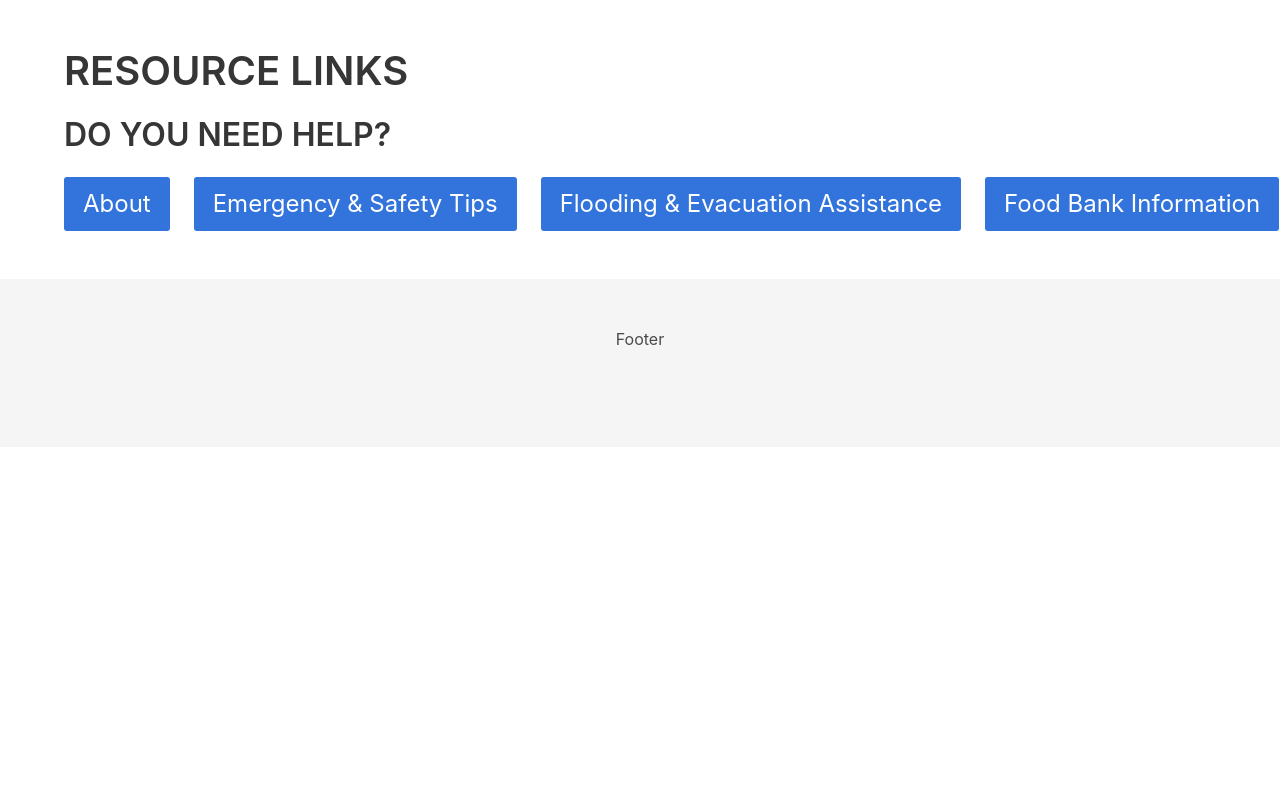
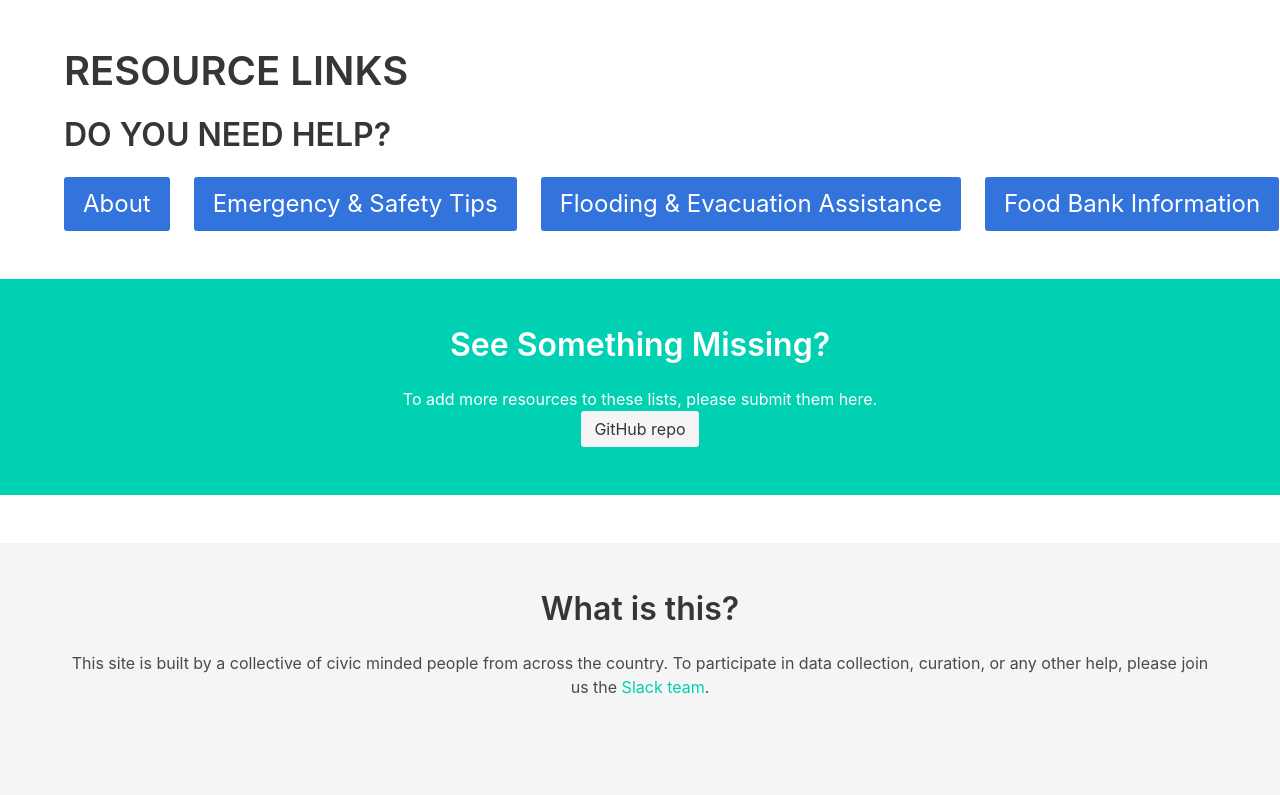
Before and after one commit to Irma-Response/irmarelief-static, a Jekyll site: the page built from index.md, in a window 1280 px wide. Shown: the part 517-1312 px from the top of the page. Built offline with Jekyll 4.4.1, drawn with Linux system fonts in a browser that asks for light colours; before the commit the page ends 964 px from its top, so only the background shows below that.

Commit message:
flesh out footer elements

```diff
--- a/_layouts/default.html
+++ b/_layouts/default.html
@@ -50,10 +50,22 @@
 				</div>
 			</div>
 		</main>
+		<section class="hero is-primary is-small">
+		<div class="hero-body">
+		  <div class="container has-text-centered">
+		    <h1 class="title is-3">
+		      See Something Missing?
+		    </h1>
+				<p>To add more resources to these lists, please submit them here.</p>
+		    <p><a class="button is-light" href="https://github.com/miklb/irmarelief-static/tree/master">GitHub repo</a></p>
+		  </div>
+		</div>
+		</section>
 	<footer class="footer" role="contentinfo">
 		<div class="container has-text-centered">
-			<p>
-      Footer
+			<h3 class="title is-3">What is this?</h3>
+			<p>This site is built by a collective of civic minded people from across the country.
+				To participate in data collection, curation, or any other help, please join us the <a href="https://join.slack.com/t/irma-response/shared_invite/MjM3NzI4NDM2OTUxLTE1MDQ2NDc0OTQtZmU2YWUxOGJmYg">Slack team</a>.
 			</p>
 		</div>
 	</footer>
--- a/assets/css/main.scss
+++ b/assets/css/main.scss
@@ -6,7 +6,7 @@
 @import "bulma";
 
 main {
-  margin-top: 3em;
+  margin: 3em 0;
 }
 
 .hero-home {
```
